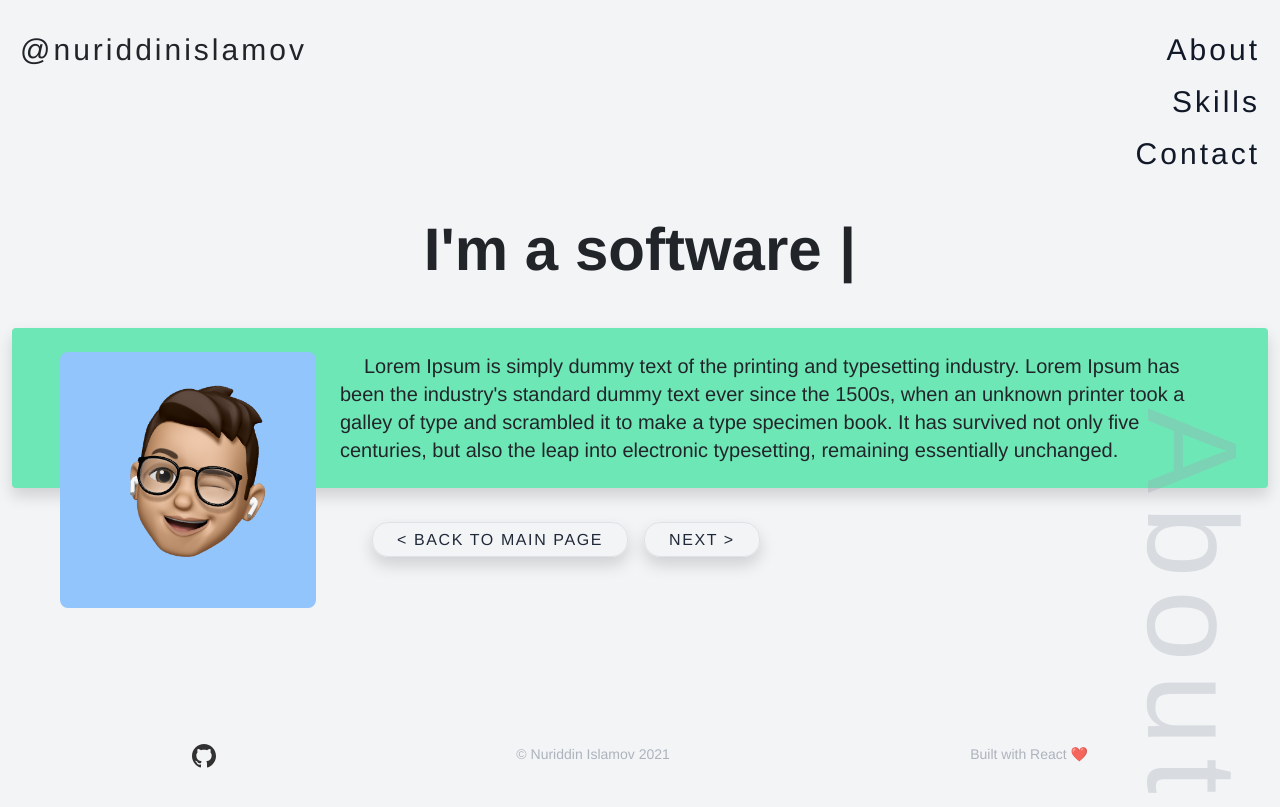
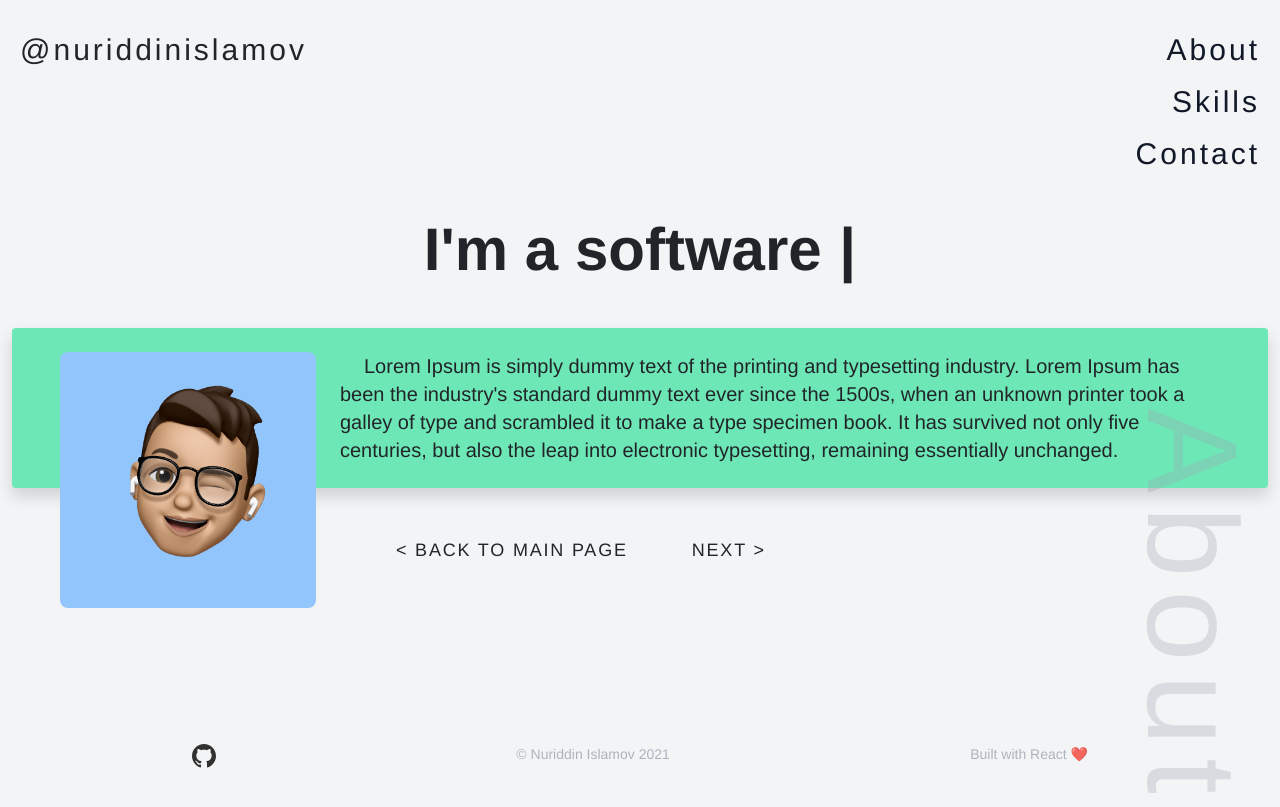
Before and after one commit to noonosh/nuriddinislamov.com-old, a React (Create React App) app: page /about in a window 1280 px wide. Built offline with nearby package versions, Linux system fonts and the light colour scheme.

Commit message:
Update button component

```diff
--- a/src/components/Button.js
+++ b/src/components/Button.js
@@ -3,27 +3,9 @@ import { Link } from 'react-router-dom';
 
 const Button = ({ text, route }) => {
 	return (
-		<div>
+		<div className='inline-block m-2'>
 			<Link
-				className='
-				px-4 py-2
-				border
-				border-gray-400
-				rounded-2xl
-				uppercase
-				shadow
-				bg-none
-				font-thin
-				tracking-widest
-				text-gray-800
-				text-xs
-				sm:text-base
-				transform
-				transition
-				hover:bg-gray-200
-				hover:text-current
-				active:-translate-y-1.5
-				active:bg-gray-300'
+				className='px-3 py-2 rounded-xl uppercase font-thin tracking-widest text-sm lg:text-lg focus:outline-none focus:ring focus:ring-gray-300 focus:ring-offset-2 hover:bg-gray-400 hover:text-white active:bg-gray-500 active:text-white transform active:translate-y-1.5'
 				to={route}>
 				{text}
 			</Link>
```
